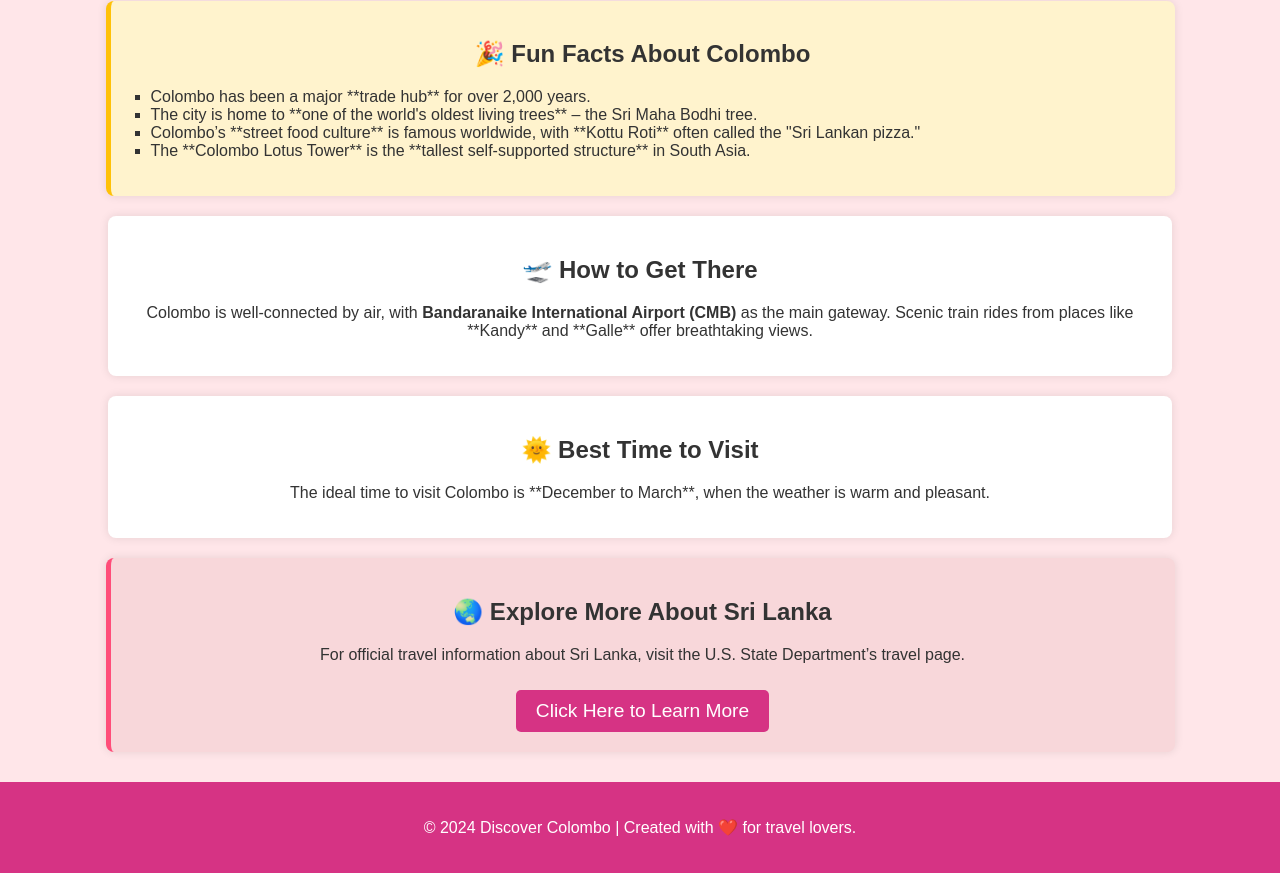
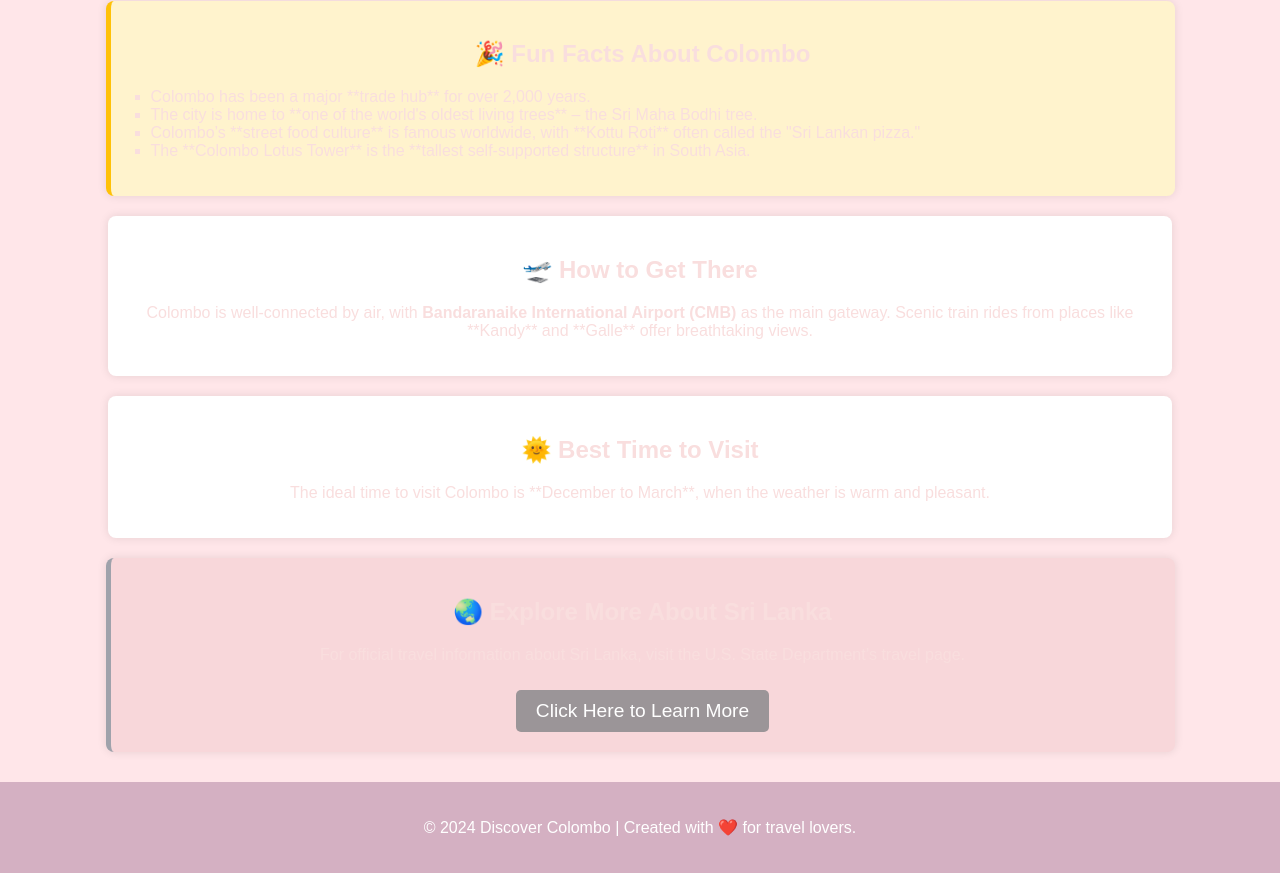
Before and after one commit to AroonaFayyaz/Travel-to-Colombo-Sri-Lanka-, a plain HTML site: page index.html in a window 1280 px wide. Shown: the part 1286-2159 px from the top of the page. Drawn offline with Linux system fonts and the light colour scheme.

Commit message:
Add files via upload

```diff
--- a/style.css
+++ b/style.css
@@ -4,12 +4,12 @@ body {
     margin: 0;
     padding: 0;
     background-color: #ffe6e9; /* Light pink background */
-    color: #333;
+    color: #f9dede;
 }
 
 /* Header */
 header {
-    background-color: #d63384; /* Deep pink */
+    background-color: #c9d1f1; /* Deep pink */
     color: white;
     text-align: center;
     padding: 40px;
@@ -60,12 +60,12 @@ section {
 #explore-more {
     background-color: #f8d7da;
     padding: 20px;
-    border-left: 5px solid #ff4d79;
+    border-left: 5px solid #9fa2ab;
 }
 
 .explore-button {
     display: inline-block;
-    background-color: #d63384;
+    background-color: #9b9598;
     color: white;
     padding: 10px 20px;
     border-radius: 5px;
@@ -75,13 +75,13 @@ section {
 }
 
 .explore-button:hover {
-    background-color: #a71d5d;
+    background-color: #acd4c65e;
 }
 
 /* Footer */
 footer {
     text-align: center;
-    background-color: #d63384;
+    background-color: #d4b0c2;
     color: white;
     padding: 20px;
     margin-top: 30px;
```
